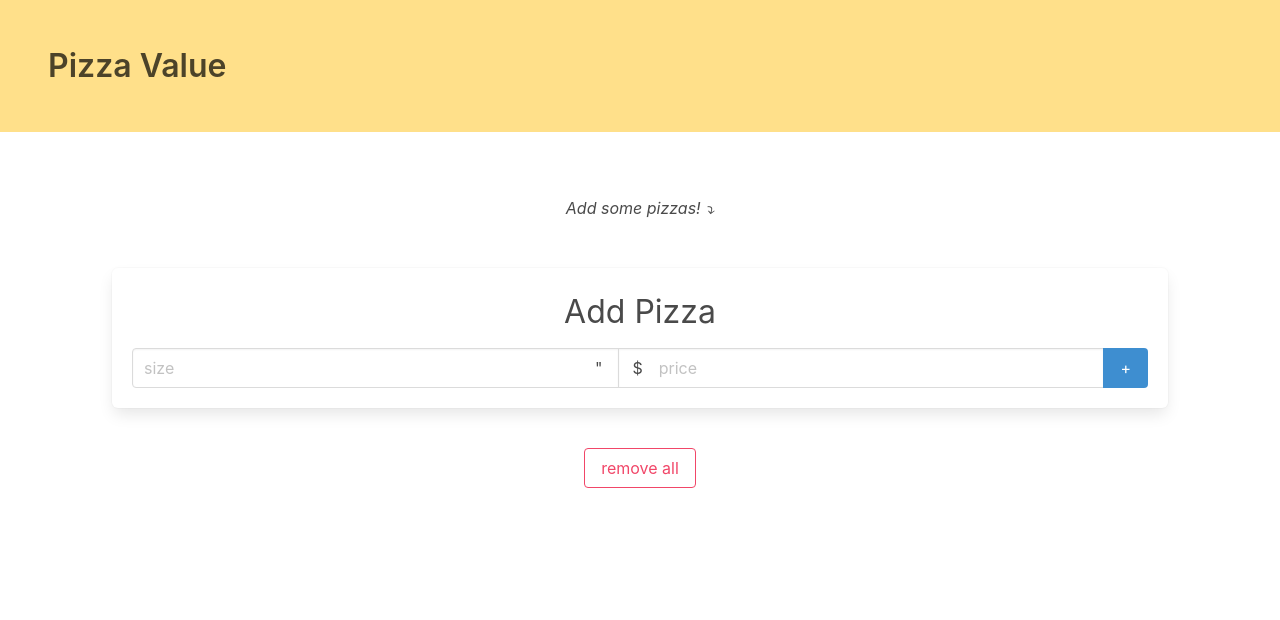
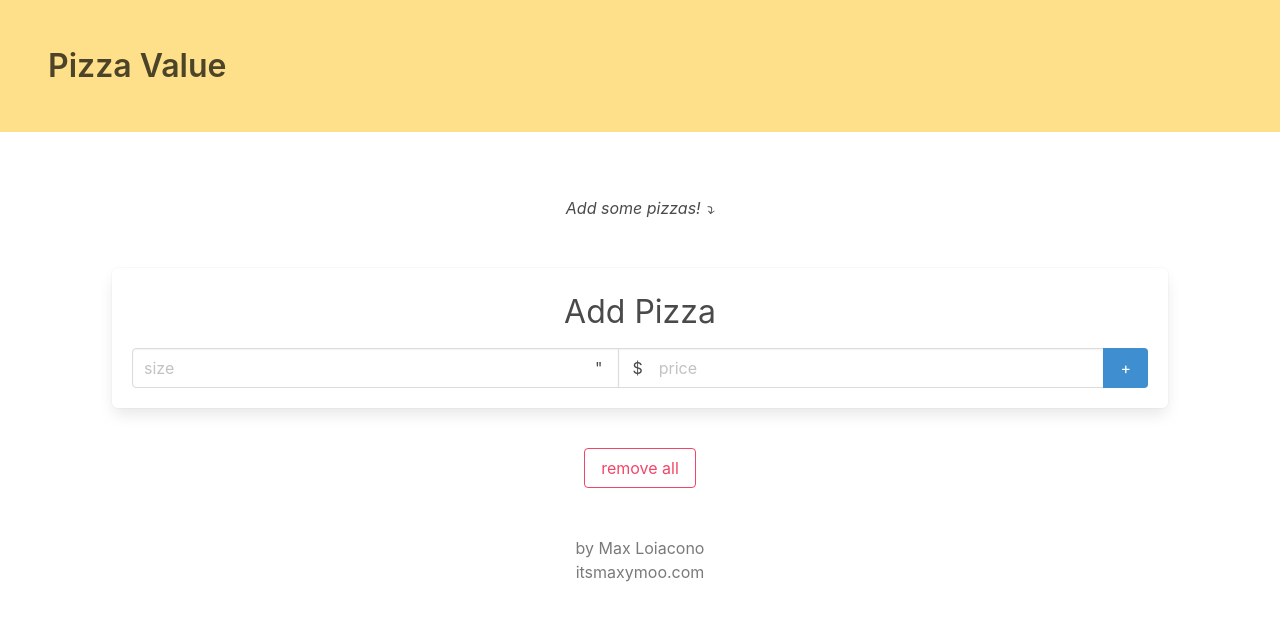
Before and after one commit to itsmaxymoo/pizzavalue, a Svelte app: page / in a window 1280 px wide. Shown: the top 620 px of the page. Built offline with nearby package versions, Linux system fonts and the light colour scheme.

Commit message:
add footer

```diff
--- /dev/null
+++ b/src/Footer.svelte
@@ -0,0 +1,8 @@
+<footer>
+	<div class="content">
+		<p class="has-text-centered has-text-grey">
+			by Max Loiacono<br />
+			itsmaxymoo.com
+		</p>
+	</div>
+</footer>
--- a/src/MainView.svelte
+++ b/src/MainView.svelte
@@ -5,6 +5,7 @@
     import AddPizzaCard from "./AddPizzaCard.svelte";
     import RemoveAllPizzaButton from "./RemoveAllPizzaButton.svelte";
     import { pizzaList } from './store.js';
+    import Footer from "./Footer.svelte";
 
     function onAddPizza(event) {
         pizzaList.set([...$pizzaList, event.detail.pizza]);
@@ -31,4 +32,6 @@
         <RemoveAllPizzaButton on:click={onDeleteAll}/>
     </section>
 
+    <Footer/>
+
 </main>
```
